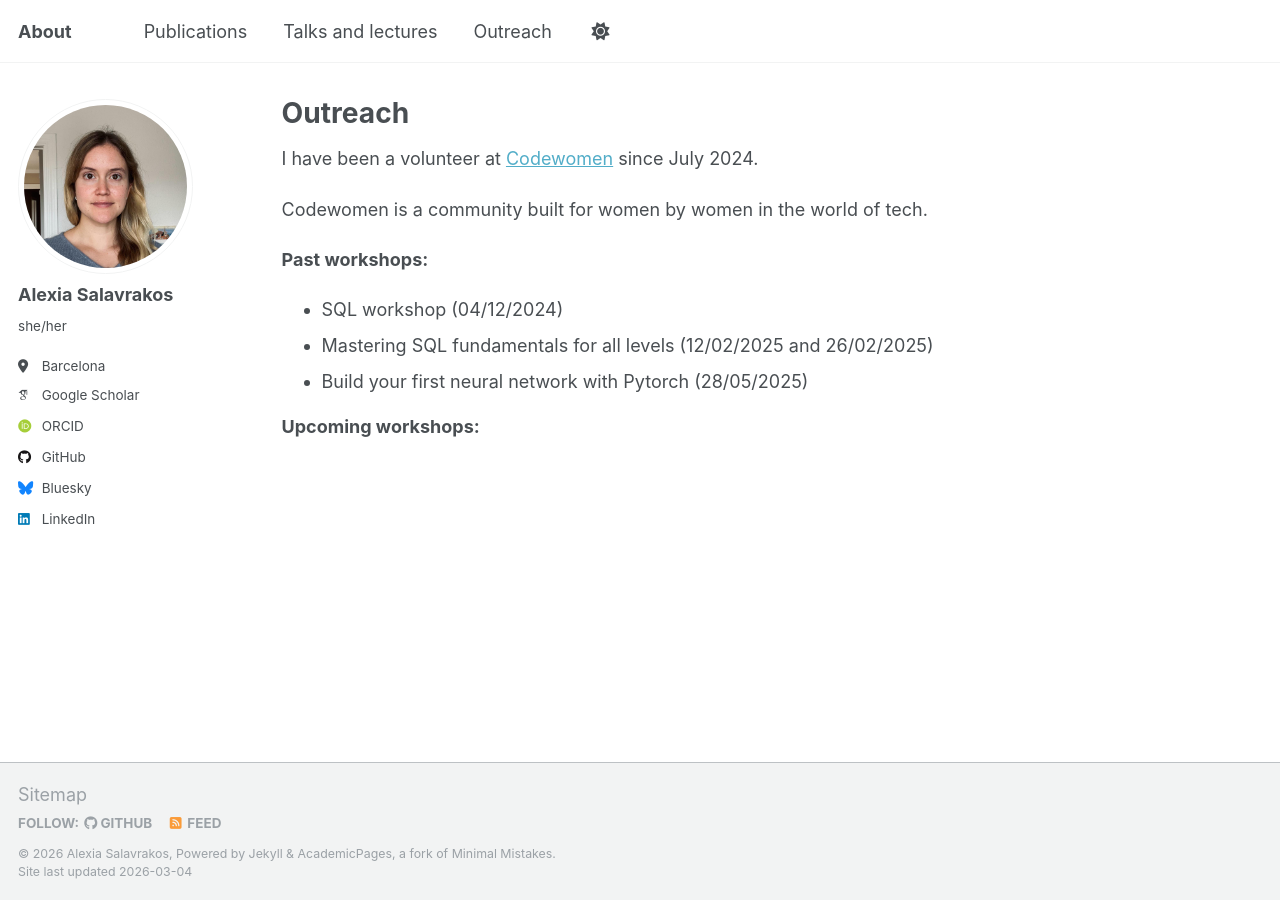
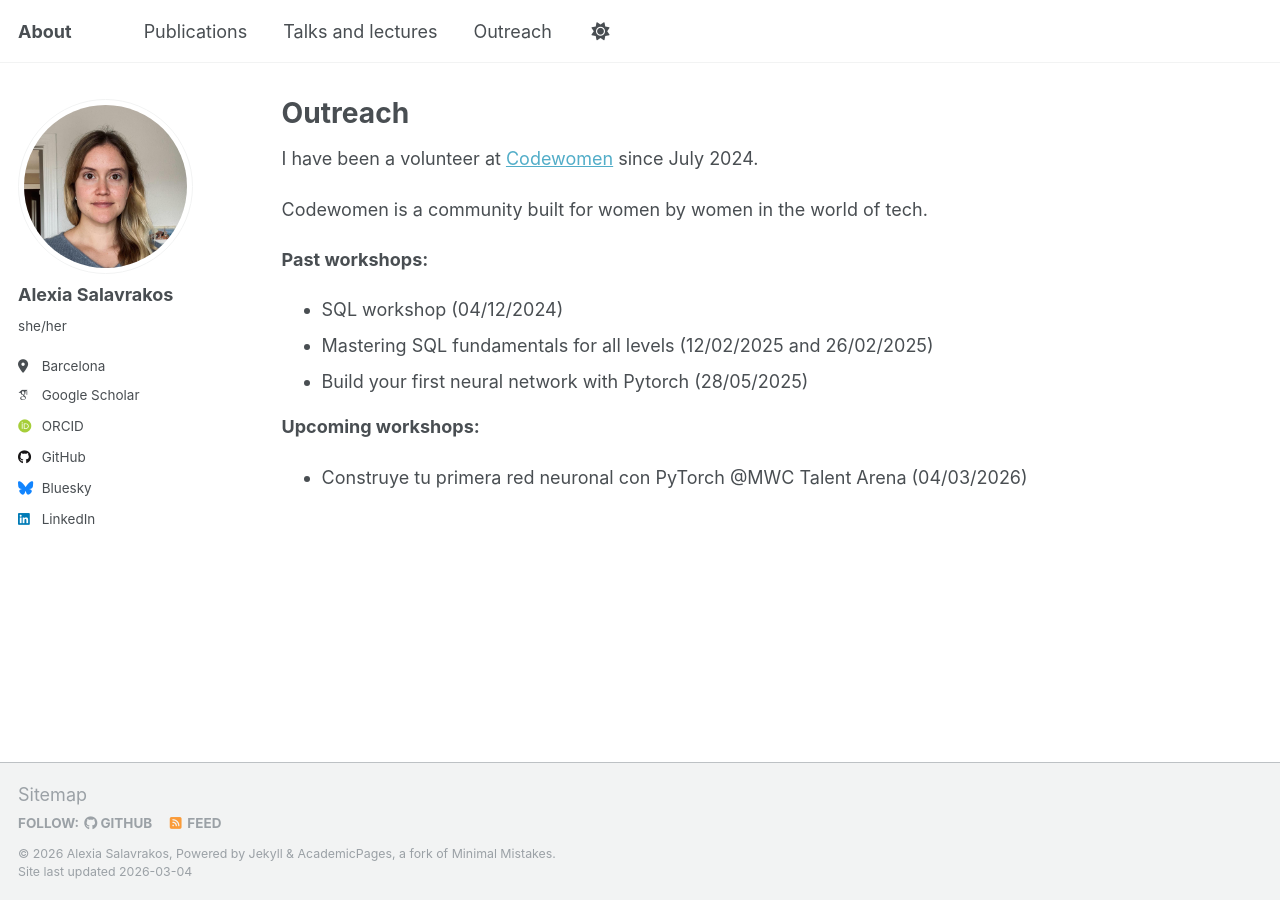
Before and after one commit to alexiasalavrakos/alexiasalavrakos.github.io, a Jekyll site: the page built from _pages/outreach.md, in a window 1280 px wide. Built offline with Jekyll 4.4.1, drawn with Linux system fonts in a browser that asks for light colours; some web fonts are replaced.

Commit message:
Update outreach.md

```diff
--- a/_pages/outreach.md
+++ b/_pages/outreach.md
@@ -17,3 +17,4 @@ Codewomen is a community built for women by women in the world of tech.
 - Build your first neural network with Pytorch (28/05/2025)
 
 **Upcoming workshops:**
+- Construye tu primera red neuronal con PyTorch @MWC Talent Arena (04/03/2026)
```
